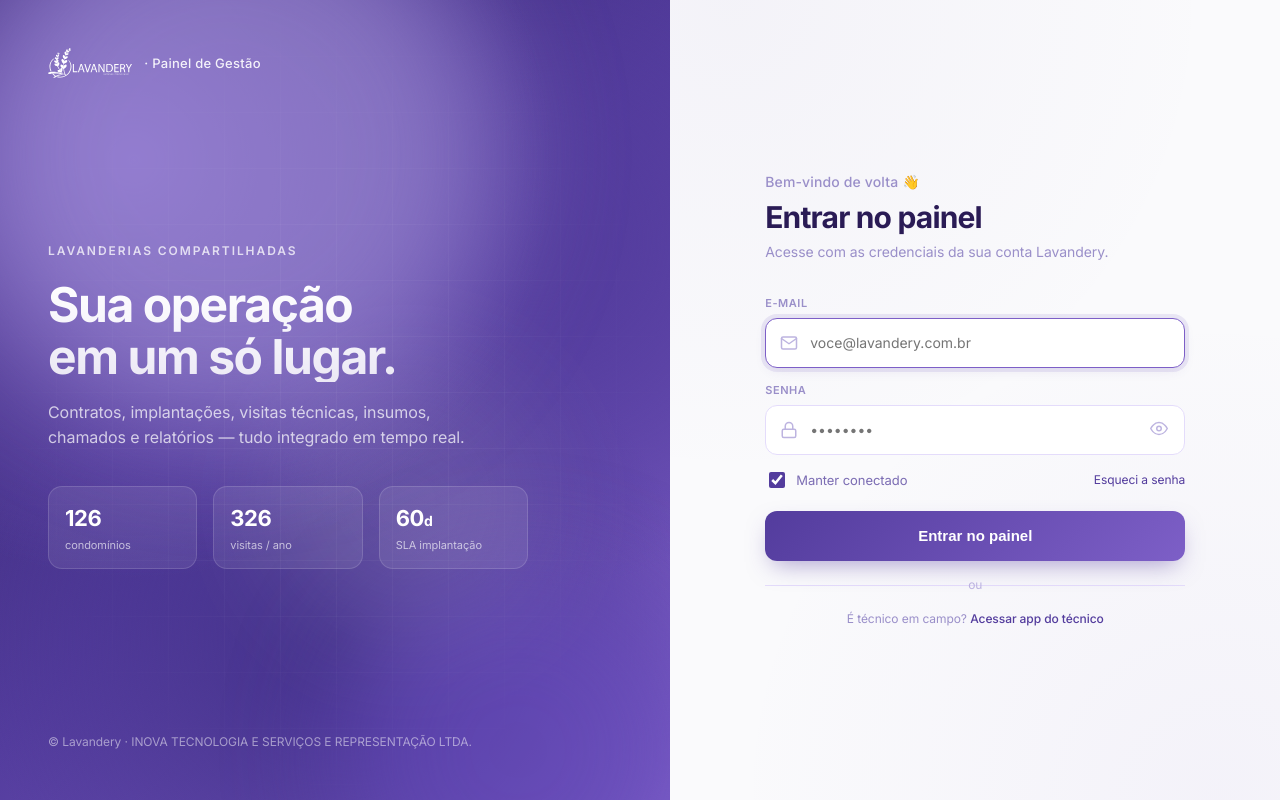
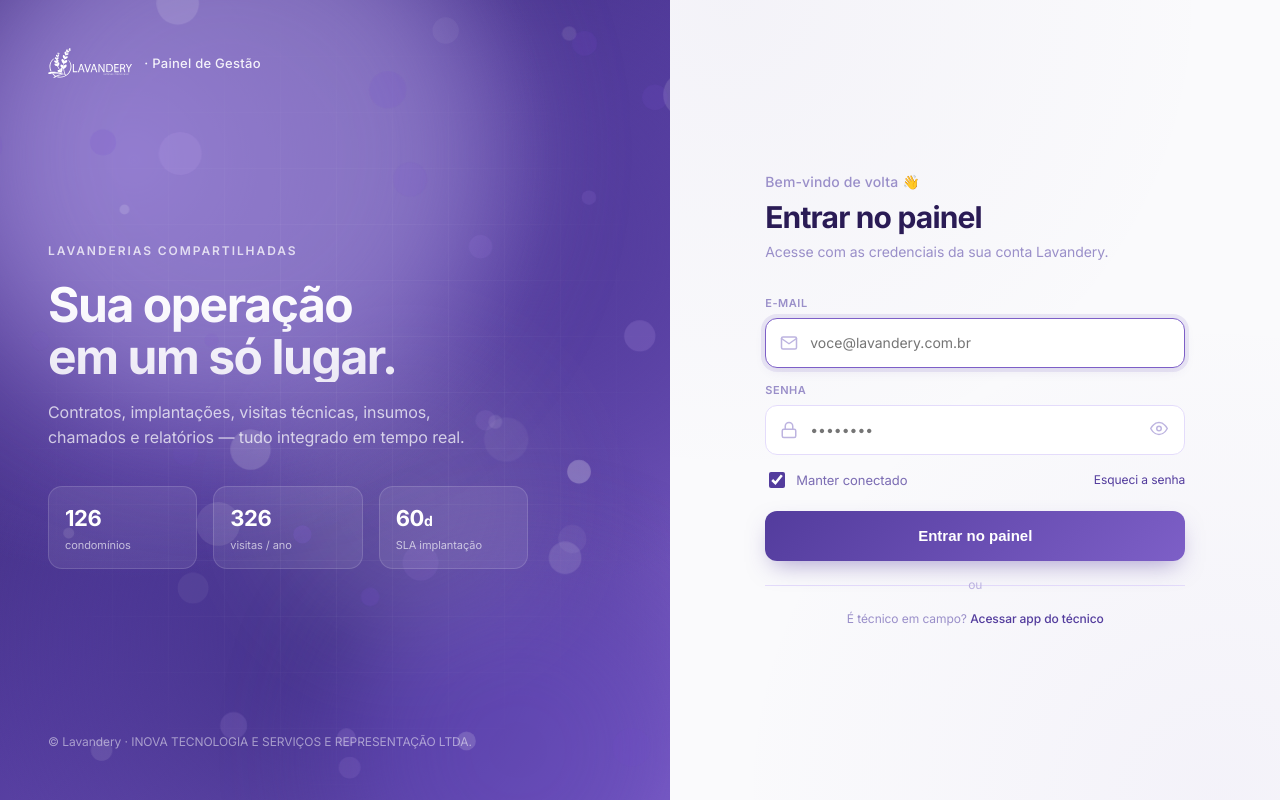
Before and after one commit to hmtzo/lavanderygest, a plain HTML site: page login.html in a window 1280 px wide. Drawn offline with Linux system fonts and the light colour scheme; no server answers.

Commit message:
feat(login): floating bubbles animadas no painel lateral

```diff
--- a/login.html
+++ b/login.html
@@ -30,6 +30,14 @@
     padding: 48px;
     display: flex; flex-direction: column; justify-content: space-between;
     isolation: isolate;
+  }
+  /* Floating bubbles SVG layer */
+  .bubbles-svg { position: absolute; inset: 0; width: 100%; height: 100%; pointer-events: none; z-index: 0; }
+  .bubbles-svg circle { transform-origin: center; animation: bubbleFloat var(--bf-d, 12s) ease-in-out infinite alternate; }
+  @keyframes bubbleFloat {
+    0%   { opacity: 0.7; transform: translate(0,0) scale(1); }
+    50%  { opacity: 0.3; transform: translate(var(--bf-x, 30px), var(--bf-y, -20px)) scale(1.15); }
+    100% { opacity: 0.7; transform: translate(calc(var(--bf-x, 30px) * -.5), calc(var(--bf-y, -20px) * .8)) scale(0.95); }
   }
   /* Animated floating blobs */
   .blob { position: absolute; border-radius: 50%; filter: blur(60px); opacity: 0.6; animation: float 20s ease-in-out infinite; pointer-events: none; }
@@ -191,6 +199,8 @@
     <div class="blob b2"></div>
     <div class="blob b3"></div>
     <div class="grid-lines"></div>
+    <!-- Floating bubbles SVG (portado de 21st-dev/floating-bubbles) -->
+    <svg class="bubbles-svg" preserveAspectRatio="none" aria-hidden="true"></svg>
 
     <div class="side-brand anim-in">
       <img src="/logo.svg" alt="Lavandery"/>
@@ -269,6 +279,30 @@ const nextUrl = new URLSearchParams(location.search).get('next') || '/admin.html
 // Se já estiver logado, pula
 fetch('/api/auth/me').then(r => { if (r.ok) r.json().then(d => location.href = d.user?.role==='tecnico' ? '/index.html' : nextUrl); }).catch(()=>{});
 
+// Gera bolhas flutuantes SVG (portado de 21st-dev)
+(function() {
+  const svg = document.querySelector('.bubbles-svg');
+  if (!svg) return;
+  const aside = svg.parentElement;
+  const W = aside.offsetWidth || 600, H = aside.offsetHeight || 800;
+  svg.setAttribute('viewBox', `0 0 ${W} ${H}`);
+  const COUNT = 40;
+  const palette = ['rgba(168,134,235,', 'rgba(196,168,242,', 'rgba(122,82,210,', 'rgba(255,255,255,'];
+  for (let i = 0; i < COUNT; i++) {
+    const c = document.createElementNS('http://www.w3.org/2000/svg', 'circle');
+    const x = Math.random() * W, y = Math.random() * H;
+    const r = 4 + Math.random() * 18;
+    const col = palette[Math.floor(Math.random() * palette.length)] + (0.15 + Math.random() * 0.25) + ')';
+    c.setAttribute('cx', x); c.setAttribute('cy', y); c.setAttribute('r', r);
+    c.setAttribute('fill', col);
+    c.style.setProperty('--bf-d', (8 + Math.random() * 14) + 's');
+    c.style.setProperty('--bf-x', (Math.random() * 80 - 40) + 'px');
+    c.style.setProperty('--bf-y', (Math.random() * 80 - 40) + 'px');
+    c.style.animationDelay = (-Math.random() * 10) + 's';
+    svg.appendChild(c);
+  }
+})();
+
 const form = document.querySelector('#loginForm');
 const btn = document.querySelector('#submitBtn');
 const lbl = document.querySelector('#submitLabel');
```
